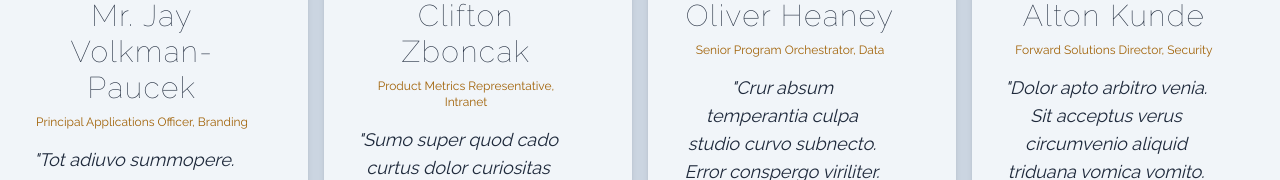
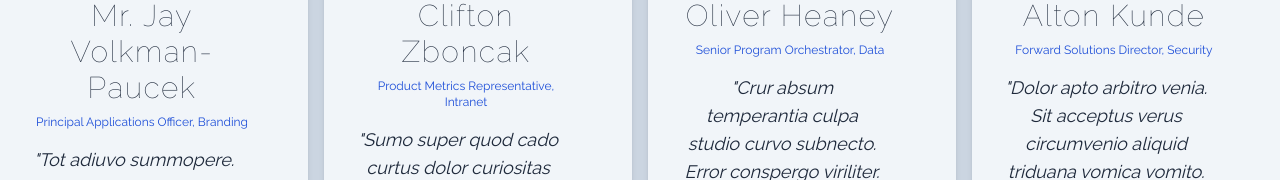
Before and after one commit to nhinojosa/company-directory, a Vue app: page / in a window 1280 px wide. Shown: the part 417-597 px from the top of the page. Built offline with nearby package versions, Linux system fonts and the light colour scheme.

Commit message:
Hover chang is blue shadow

```diff
--- a/src/componets/MainCardsSingle.vue
+++ b/src/componets/MainCardsSingle.vue
@@ -48,7 +48,7 @@
 
     @apply cursor-pointer overflow-hidden rounded-md bg-slate-100 p-8 shadow-md
     transition-transform duration-300
-    hover:scale-110 hover:shadow-2xl hover:shadow-slate-900;
+    hover:scale-110 hover:shadow-2xl hover:shadow-blue-900;
     &-image {
         img {
         @apply mx-auto rounded-full object-contain;
@@ -61,7 +61,7 @@
         }
 
         &-job {
-            @apply -mt-2 text-xs text-yellow-700;
+            @apply -mt-2 text-xs text-blue-700;
         }
 
 
```
